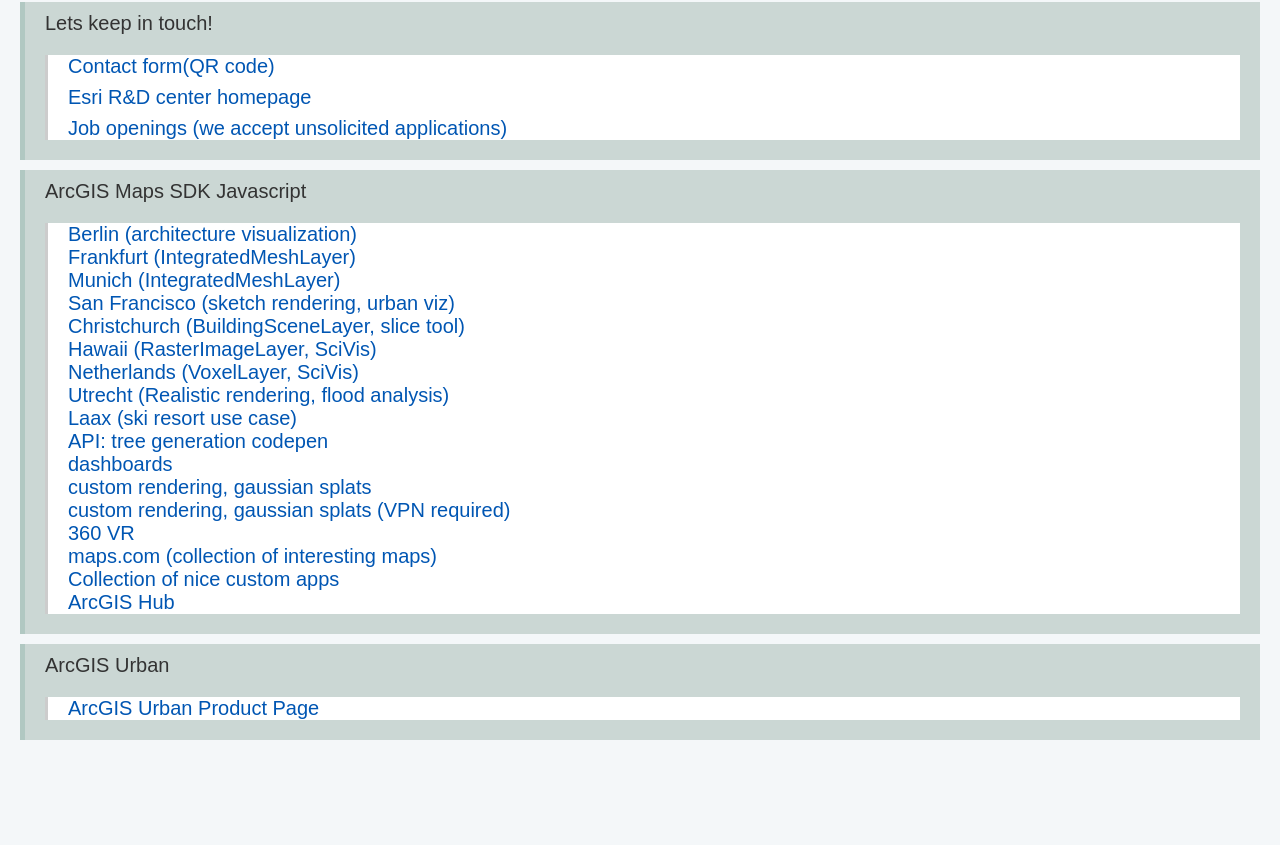
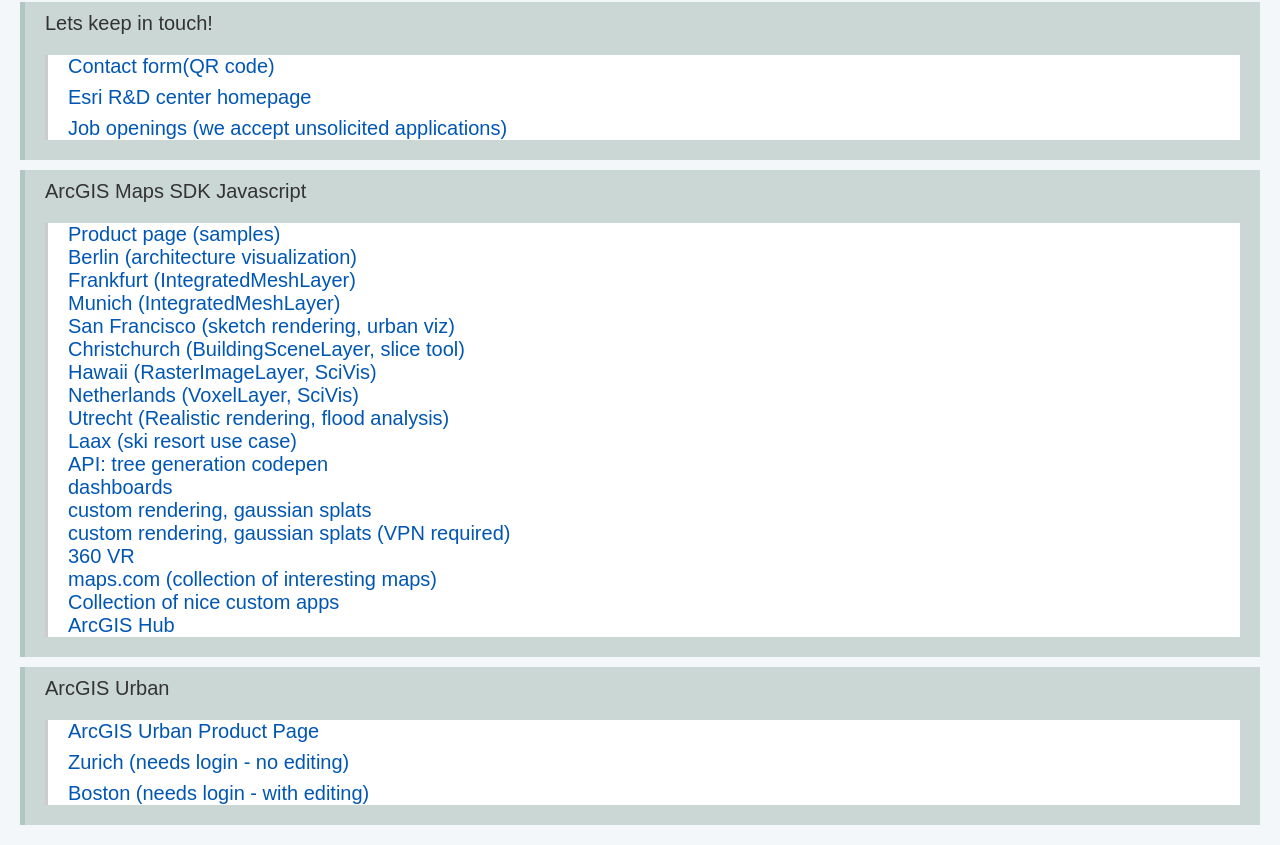
Before and after one commit to voidNK/vcard, a plain HTML site: page index.html in a window 1280 px wide. Shown: the part 78-923 px from the top of the page. Before the commit the page ends 838 px from the top, so only its background shows below. Drawn offline with Linux system fonts and the light colour scheme.

Commit message:
adding more links

```diff
--- a/index.html
+++ b/index.html
@@ -60,6 +60,7 @@
     <div class="category">
         ArcGIS Maps SDK Javascript
         <ul class="links">
+            <div><a href="https://developers.arcgis.com/javascript/latest/" target="_blank">Product page</a> <a href="https://developers.arcgis.com/javascript/latest/sample-code/" target="_blank">(samples)</a></div>
             <div><a href="https://zurich.maps.arcgis.com/home/webscene/viewer.html?webscene=fe9c4a5d5ec8437ba598d659bf514f64" target="_blank">Berlin (architecture visualization)</a></div>
             <div><a href="https://zurich.maps.arcgis.com/home/webscene/viewer.html?webscene=f466d464304e46d290984fc5206cedf9" target="_blank">Frankfurt (IntegratedMeshLayer)</a></div>
             <div><a href="https://zurich.maps.arcgis.com/home/webscene/viewer.html?webscene=bbe7f00a0e6b47a2b6344a2dc242fad9" target="_blank">Munich (IntegratedMeshLayer)</a></div>
@@ -84,6 +85,8 @@
         ArcGIS Urban
         <ul class="links">
             <li><a href="https://urban.arcgis.com/" target="_blank">ArcGIS Urban Product Page</a></li>
+            <li><a href="https://urban.arcgis.com/?id=e7c528416e9f46dd91717849d641459a" target="_blank">Zurich (needs login - no editing)</a></li>
+            <li><a href="https://urban.arcgis.com/?id=abfeec3b968b4592bbabccd1e87685d6" target="_blank">Boston (needs login - with editing)</a></li>
         </ul>
     </div>
 </body>
```
Lines whose indentation alone changed are shown as unchanged.
